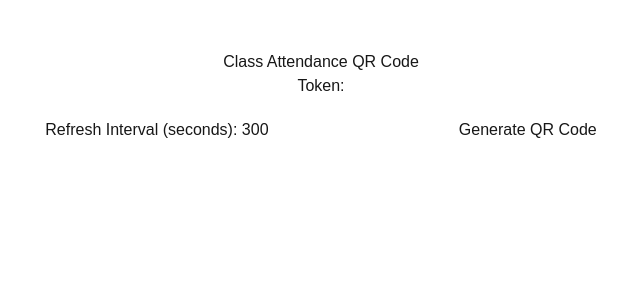
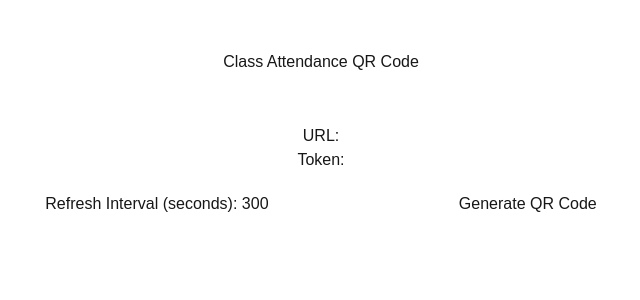
Before and after one commit to HoloLirny/Software_eng_Project, a Next.js app: page / in a window 1280 px wide. Shown: the top 300 px of the page, without its empty margins (319-959 px from the left). Built offline with nearby package versions, Linux system fonts and the light colour scheme; no server answers.

Commit message:
display pre-qr-coded url for easy testing

```diff
--- a/src/app/page.tsx
+++ b/src/app/page.tsx
@@ -6,6 +6,7 @@ import QRCode from "qrcode";
 export default function Home() {
   const [qrCode, setQrCode] = useState<string>("");
   const [token, setToken] = useState<string>("");
+  const [url, setUrl] = useState<string>("");
   const [intervalTime, setIntervalTime] = useState<number>(300); // Default 5 min (300 sec)
   const [timerId, setTimerId] = useState<NodeJS.Timeout | null>(null);
 
@@ -14,6 +15,7 @@ export default function Home() {
     const res = await fetch("/api/generate-qr");
     const data: { url: string; token: string } = await res.json();
     setToken(data.token);
+    setUrl(data.url);
 
     const qr = await QRCode.toDataURL(data.url);
     setQrCode(qr);
@@ -48,7 +50,14 @@ export default function Home() {
     <div style={{ textAlign: "center", marginTop: "50px" }}>
       <h1>Class Attendance QR Code</h1>
 
-      {qrCode && <img src={qrCode} alt="QR Code" />}
+      <div
+        className="d-flex, justify-content:center"
+        style={{ textAlign: "center", marginTop: "50px" }}
+      >
+        {qrCode && <img src={qrCode} alt="QR Code" />}
+      </div>
+
+      <p>URL: {url}</p>
 
       <p>Token: {token}</p>
 
```
